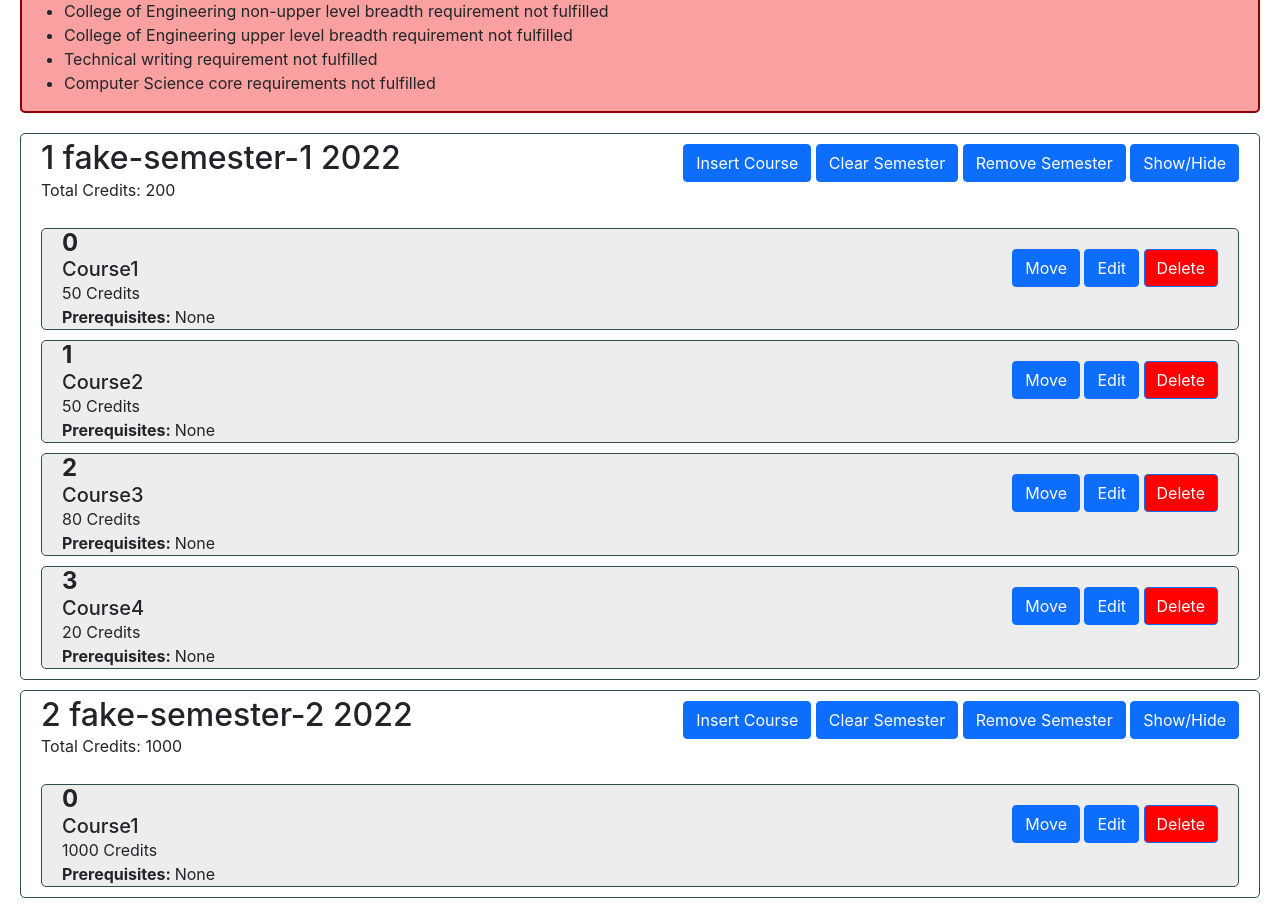
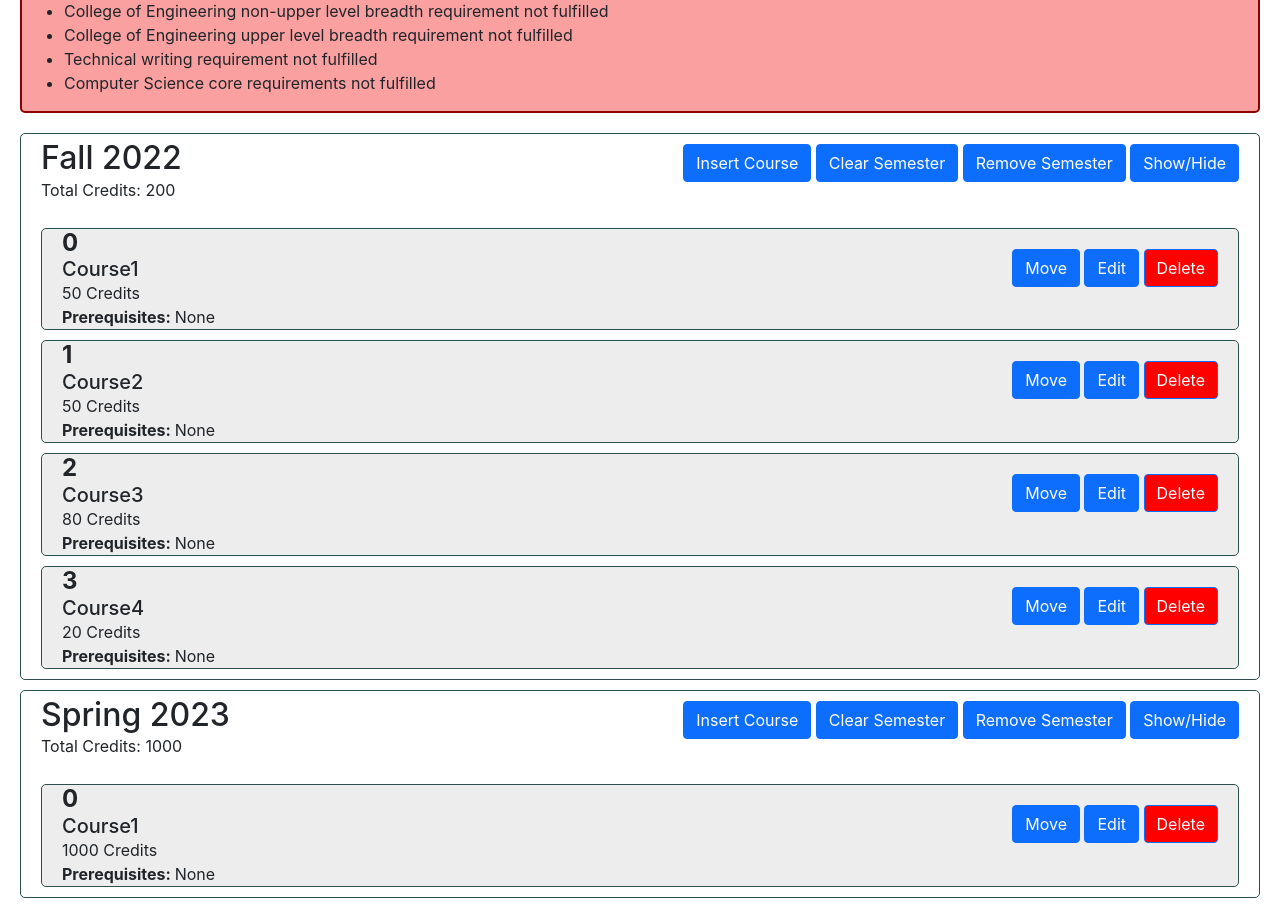
Before and after one commit to UD-CISC275-S22/cis-scheduler-team-16, a React (Create React App) app: page / in a window 1280 px wide. Shown: the part 920-1828 px from the top of the page. Built offline with nearby package versions, Linux system fonts and the light colour scheme.

Commit message:
Changed PlansList and Updated SemesterViewer title display

```diff
--- a/src/components/SemesterViewer.tsx
+++ b/src/components/SemesterViewer.tsx
@@ -86,12 +86,16 @@ export const SemesterViewer = ({
                             marginBottom: "0px"
                         }}
                     >
-                        {+semesterIndex +
+                        {/**
+                         * {+semesterIndex +
                             1 +
                             " " +
                             semester.term +
                             "  " +
                             semester.year}
+                         *
+                         */}
+                        {semester.term + "  " + semester.year}
                     </h2>
                     <p
                         style={{
--- a/src/templates/PlansList.json
+++ b/src/templates/PlansList.json
@@ -5,7 +5,7 @@
         "semesters": [
             {
                 "id": "0",
-                "term": "fake-semester-1",
+                "term": "Fall",
                 "year": 2022,
                 "courses": [
                     {
@@ -40,8 +40,8 @@
             },
             {
                 "id": "1",
-                "term": "fake-semester-2",
-                "year": 2022,
+                "term": "Spring",
+                "year": 2023,
                 "courses": [
                     {
                         "courseId": "0",
@@ -60,7 +60,7 @@
         "semesters": [
             {
                 "id": "0",
-                 "term": "real-semester-1",
+                "term": "Fall",
                 "year": 2022,
                 "courses": [
                     {
@@ -81,8 +81,8 @@
             },
             {
                 "id": "1",
-                 "term": "real-semester-2",
-                 "year": 2022,
+                "term": "Spring",
+                "year": 2023,
                 "courses": [
                     {
                         "courseId": "0",
@@ -95,6 +95,4 @@
             }
         ]
     }
-
-
 ]
```
Lines whose indentation alone changed are shown as unchanged.
